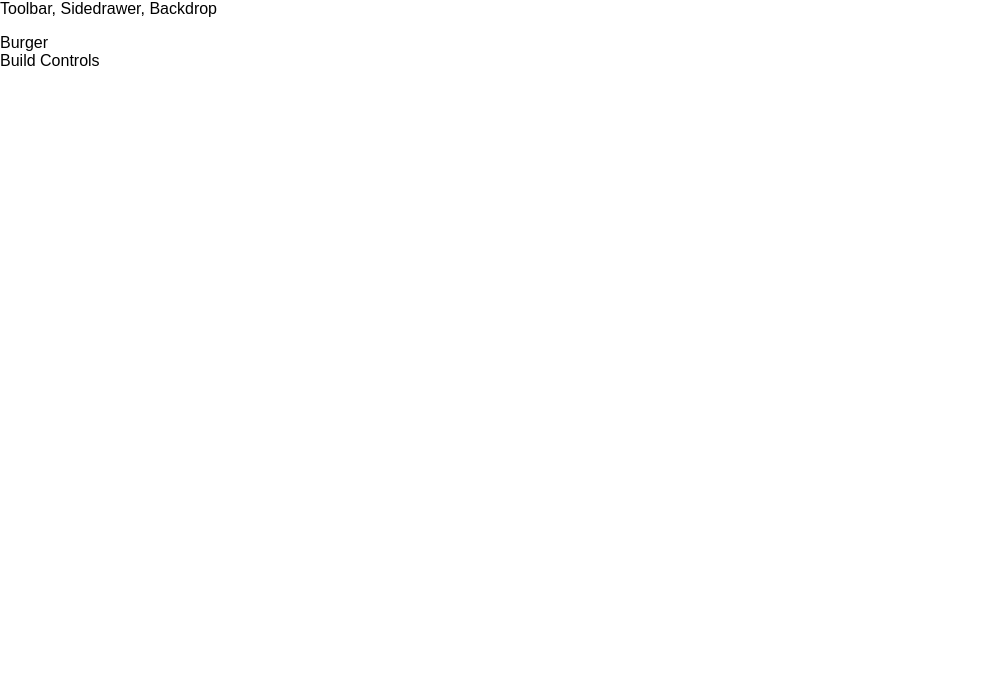
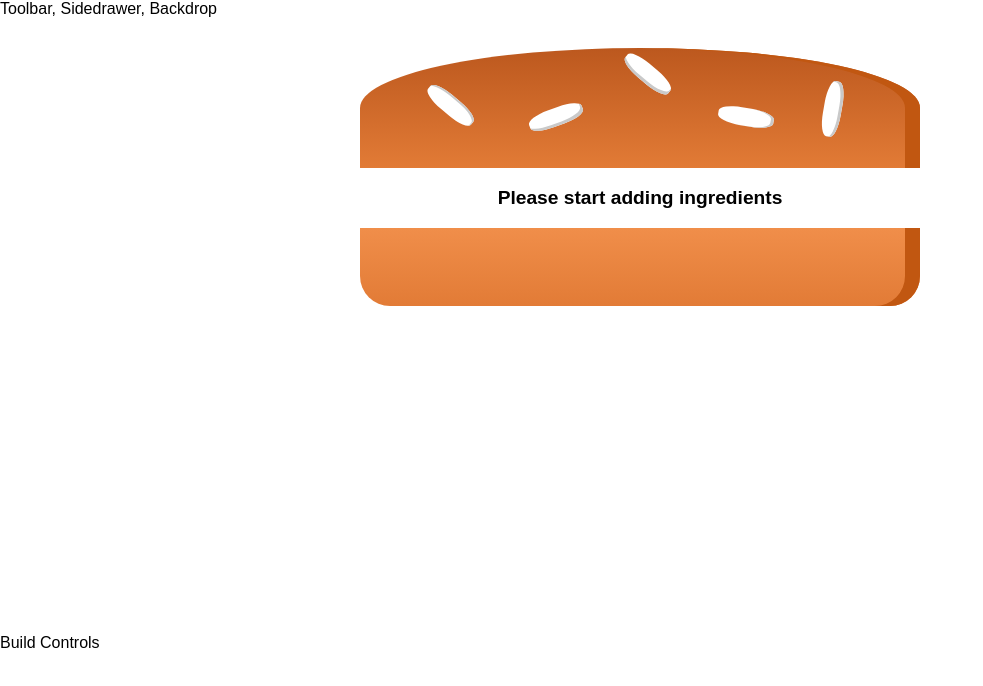
Before and after one commit to KevinRSDNguyen/react-burger, a React app: page / in a window 1280 px wide. Shown: the top 686 px of the page, without its empty margins (0-983 px from the left). Built offline with nearby package versions, Linux system fonts and the light colour scheme.

Commit message:
Created the Build Control Component

```diff
--- /dev/null
+++ b/src/components/Burger/Burger.css
@@ -0,0 +1,30 @@
+.Burger {
+  width: 100%;
+  margin: auto;
+  height: 250px;
+  overflow: auto;
+  text-align: center;
+  font-weight: bold;
+  font-size: 1.2rem;
+}
+
+@media (min-width: 500px) and (min-height: 400px) {
+  .Burger {
+    width: 350px;
+    height: 300px;
+  }
+}
+
+@media (min-width: 500px) and (min-height: 401px) {
+  .Burger {
+    width: 450px;
+    height: 400px;
+  }
+}
+
+@media (min-width: 1000px) and (min-height: 700px) {
+  .Burger {
+    width: 700px;
+    height: 600px;
+  }
+}
--- a/src/components/Burger/Burger.js
+++ b/src/components/Burger/Burger.js
@@ -0,0 +1,28 @@
+import React from "react";
+
+import classes from "./Burger.css";
+import BurgerIngredient from "./BurgerIngredient/BurgerIngredient";
+
+const burger = props => {
+  let transformedIngreients = Object.keys(props.ingredients)
+    .map(igKey => {
+      return [...Array(props.ingredients[igKey])].map((_, i) => {
+        return <BurgerIngredient key={igKey + i} type={igKey} />;
+      });
+    })
+    .reduce((acc, next) => {
+      return acc.concat(next);
+    }, []);
+  if (transformedIngreients.length === 0) {
+    transformedIngreients = <p>Please start adding ingredients</p>;
+  }
+  return (
+    <div className={classes.Burger}>
+      <BurgerIngredient type="bread-top" />
+      {transformedIngreients}
+      <BurgerIngredient type="bread-bottom" />
+    </div>
+  );
+};
+
+export default burger;
--- a/src/containers/BurgerBuilder/BurgerBuilder.js
+++ b/src/containers/BurgerBuilder/BurgerBuilder.js
@@ -1,11 +1,21 @@
 import React, { Component } from "react";
+
 import Aux from "./../../hoc/Auxx";
+import Burger from "./../../components/Burger/Burger";
 
 class BurgerBuilder extends Component {
+  state = {
+    ingredients: {
+      salad: 0,
+      bacon: 0,
+      cheese: 0,
+      meat: 0
+    }
+  };
   render() {
     return (
       <Aux>
-        <div>Burger</div>
+        <Burger ingredients={this.state.ingredients} />
         <div>Build Controls</div>
       </Aux>
     );
```
Also changed, not shown: src/components/Burger/BuildControls/BuildControl/BuildControl.css (added, +58 -0 lines), src/components/Burger/BuildControls/BuildControl/BuildControl.js (added, +14 -0 lines), src/components/Burger/BuildControls/BuildControls.css (added, +52 -0 lines), src/components/Burger/BuildControls/BuildControls.js (added).
